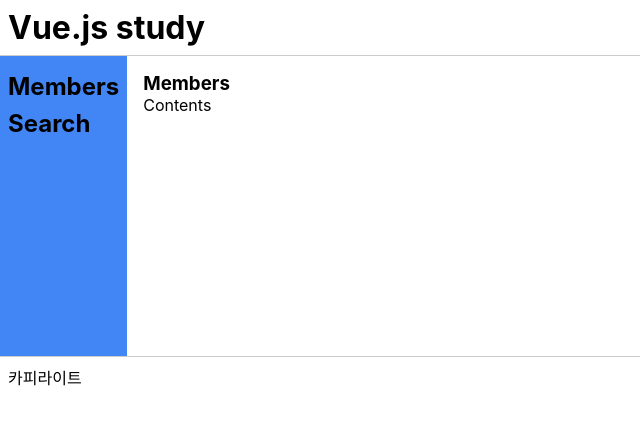
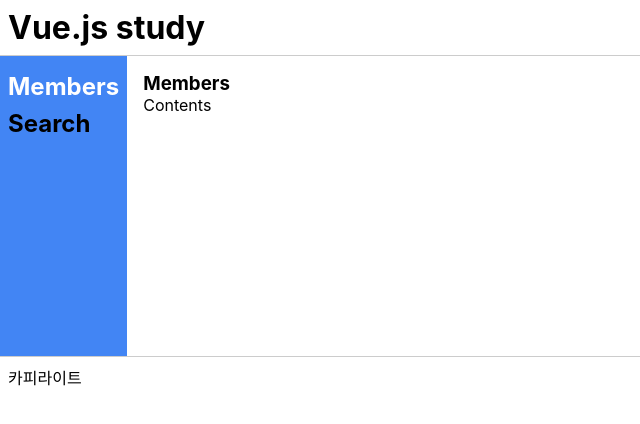
Before and after one commit to abmysong/vue-study, a Vue app: page /members in a window 1280 px wide. Shown: the top 424 px of the page, without its empty margins (0-640 px from the left). Built offline with nearby package versions, Linux system fonts and the light colour scheme.

Commit message:
[#3] router

```diff
--- a/src/App.vue
+++ b/src/App.vue
@@ -6,10 +6,7 @@
       <NavComponent v-if="true"></NavComponent>
       <hr />
       <section class="contents">
-        <div>
-          <h3>Members</h3>
-          <p>Contents</p>
-        </div>
+        <router-view></router-view>
       </section>
       <hr />
     </div>
--- a/src/components/NavComponent.vue
+++ b/src/components/NavComponent.vue
@@ -1,8 +1,8 @@
 <template>
   <nav class="nav">
     <ul>
-      <li><h2>Members</h2></li>
-      <li><h2>Search</h2></li>
+      <li><h2><router-link :to="{name: 'Members'}" active-class="active">Members</router-link></h2></li>
+      <li><h2><router-link :to="{path: '/search'}" active-class="active">Search</router-link></h2></li>
     </ul>
   </nav>
 </template>
--- /dev/null
+++ b/src/components/contents/MembersComponent.vue
@@ -0,0 +1,6 @@
+<template>
+  <div>
+    <h3>Members</h3>
+    <p>Contents</p>
+  </div>
+</template>
--- /dev/null
+++ b/src/components/contents/SearchComponent.vue
@@ -0,0 +1,6 @@
+<template>
+  <div>
+    <h3>Search</h3>
+    <p>Contents</p>
+  </div>
+</template>
--- a/src/main.js
+++ b/src/main.js
@@ -1,10 +1,10 @@
 import { createApp } from 'vue'
 import App from './App.vue'
-// import router from './router'
+import router from './router'
 import store from './store'
 import '@/assets/scss/App.scss'
 
 createApp(App)
 .use(store)
-// .use(router)
+.use(router)
 .mount('#app')
--- a/src/router/index.js
+++ b/src/router/index.js
@@ -1,19 +1,18 @@
 import { createRouter, createWebHistory } from 'vue-router'
-import HomeView from '../views/HomeView.vue'
+import MembersComponent from '../components/contents/MembersComponent.vue'
+import SearchComponent from '../components/contents/SearchComponent.vue'
 
 const routes = [
+  { path: '/', redirect: '/members' },
   {
-    path: '/',
-    name: 'home',
-    component: HomeView
+    path: '/members',
+    name: 'Members',
+    component: MembersComponent
   },
   {
-    path: '/about',
-    name: 'about',
-    // route level code-splitting
-    // this generates a separate chunk (about.[hash].js) for this route
-    // which is lazy-loaded when the route is visited.
-    component: () => import(/* webpackChunkName: "about" */ '../views/AboutView.vue')
+    path: '/search',
+    name: 'Search',
+    component: SearchComponent
   }
 ]
 
```
